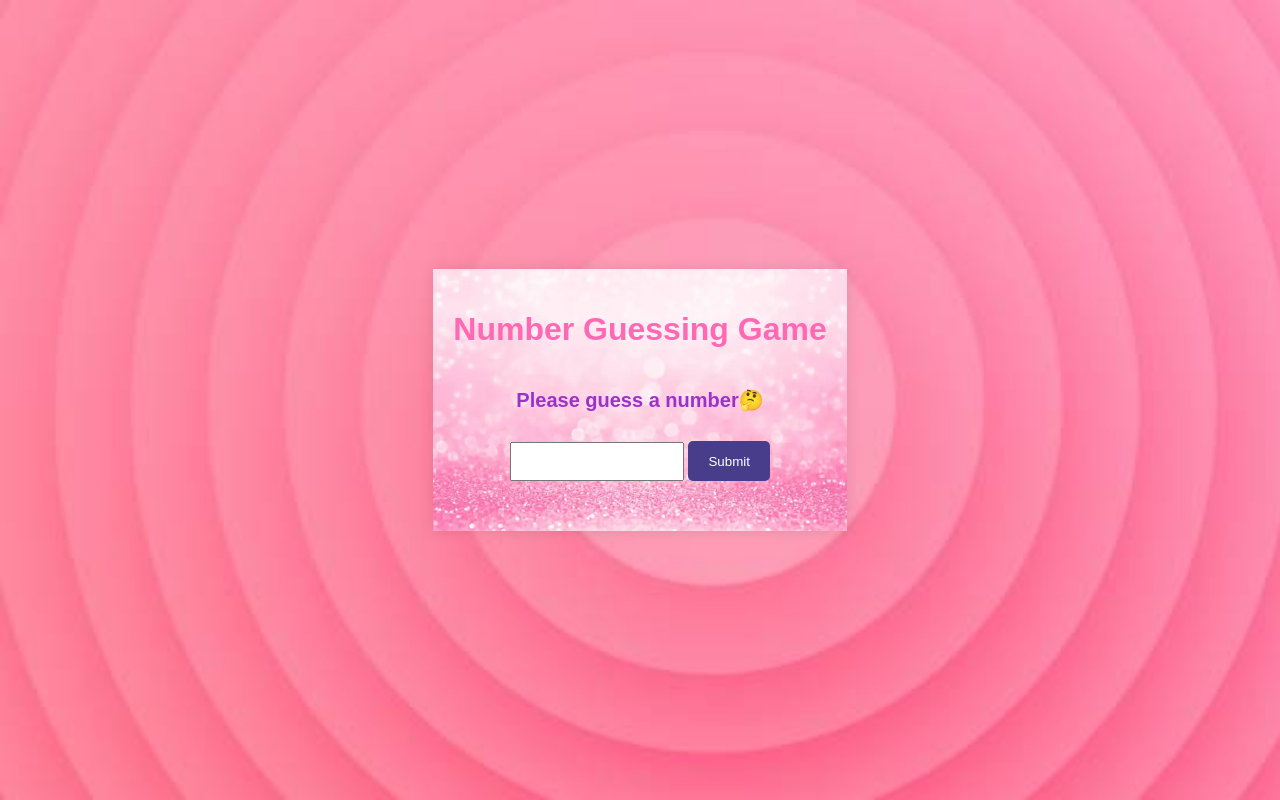
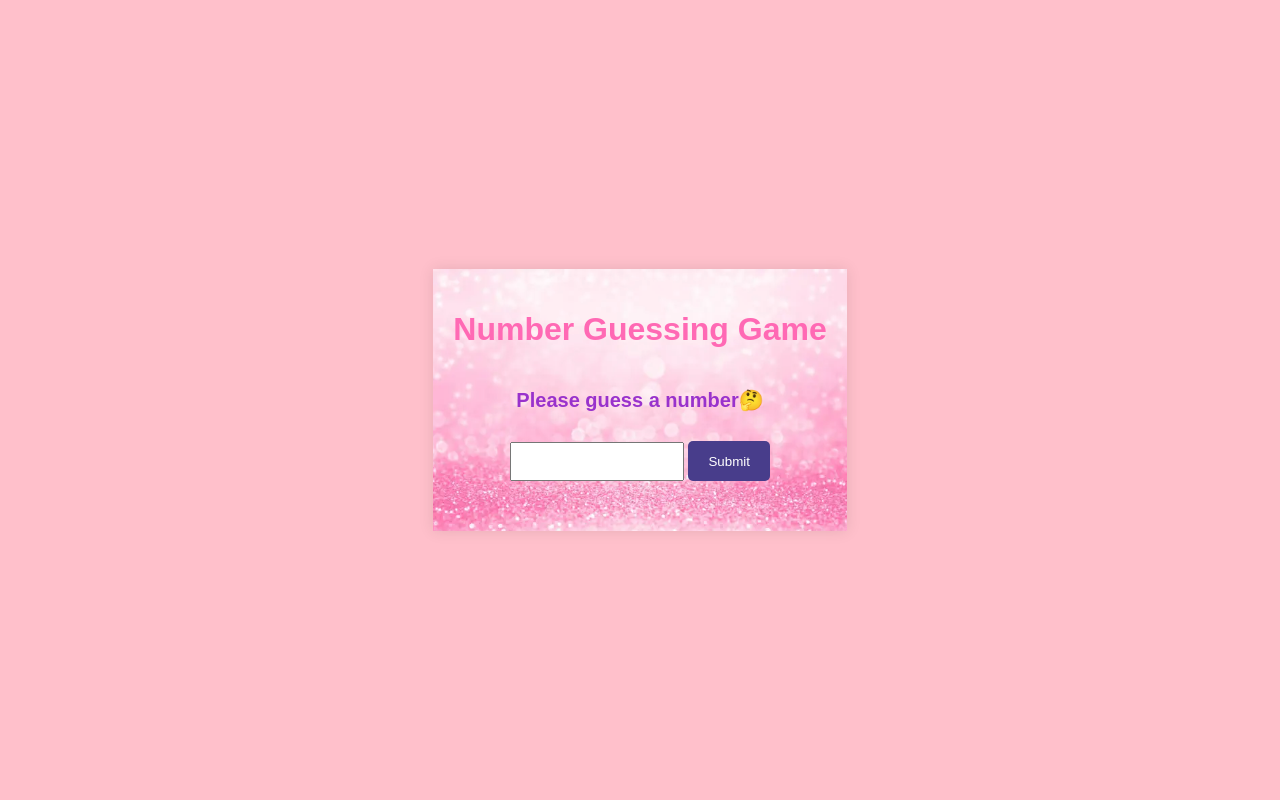
Before and after one commit to AreebaSadiq23/Number-guessing-game, a plain HTML site: page index.html in a window 1280 px wide. Drawn offline with Linux system fonts and the light colour scheme.

Commit message:
Update styles.css

```diff
--- a/styles.css
+++ b/styles.css
@@ -5,7 +5,7 @@ body {
     align-items: center;
     height: 100vh;
     margin: 0;
-    background: url(IMAGES/image.png) no-repeat;
+    background: pink;
     background-size: cover;
 }
 
```
